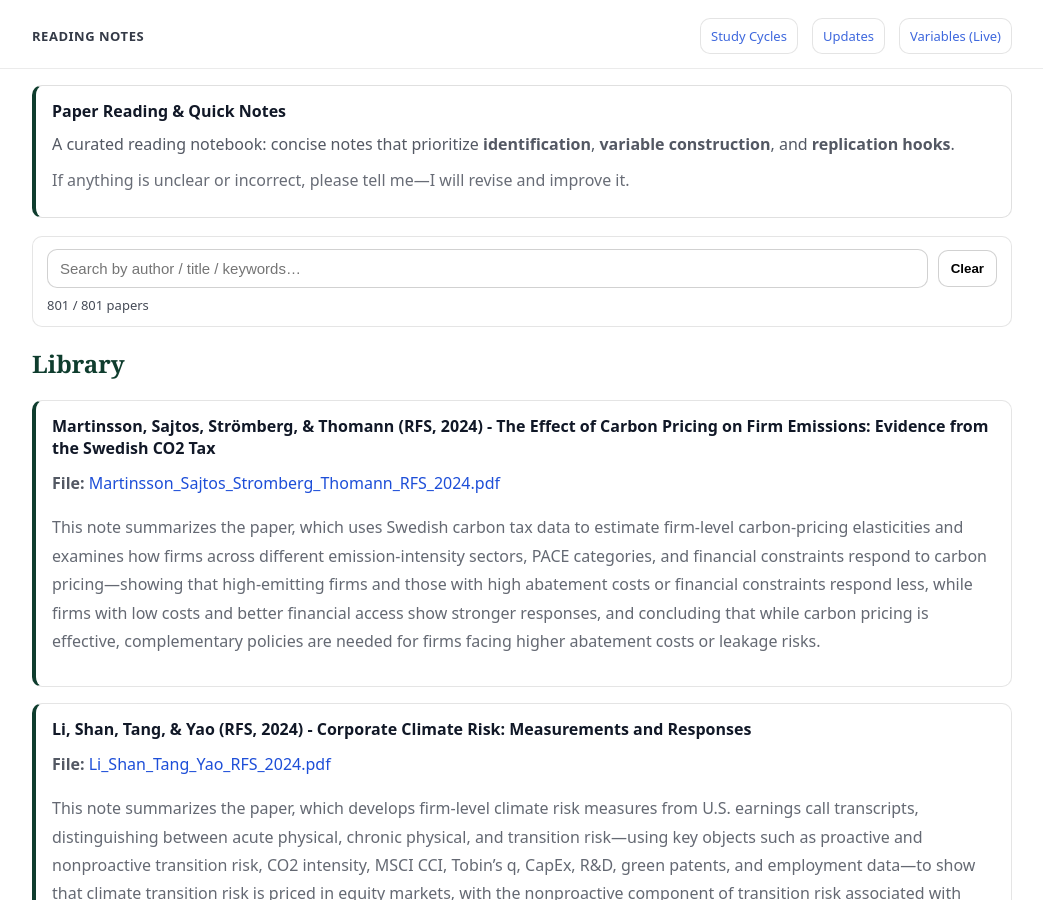
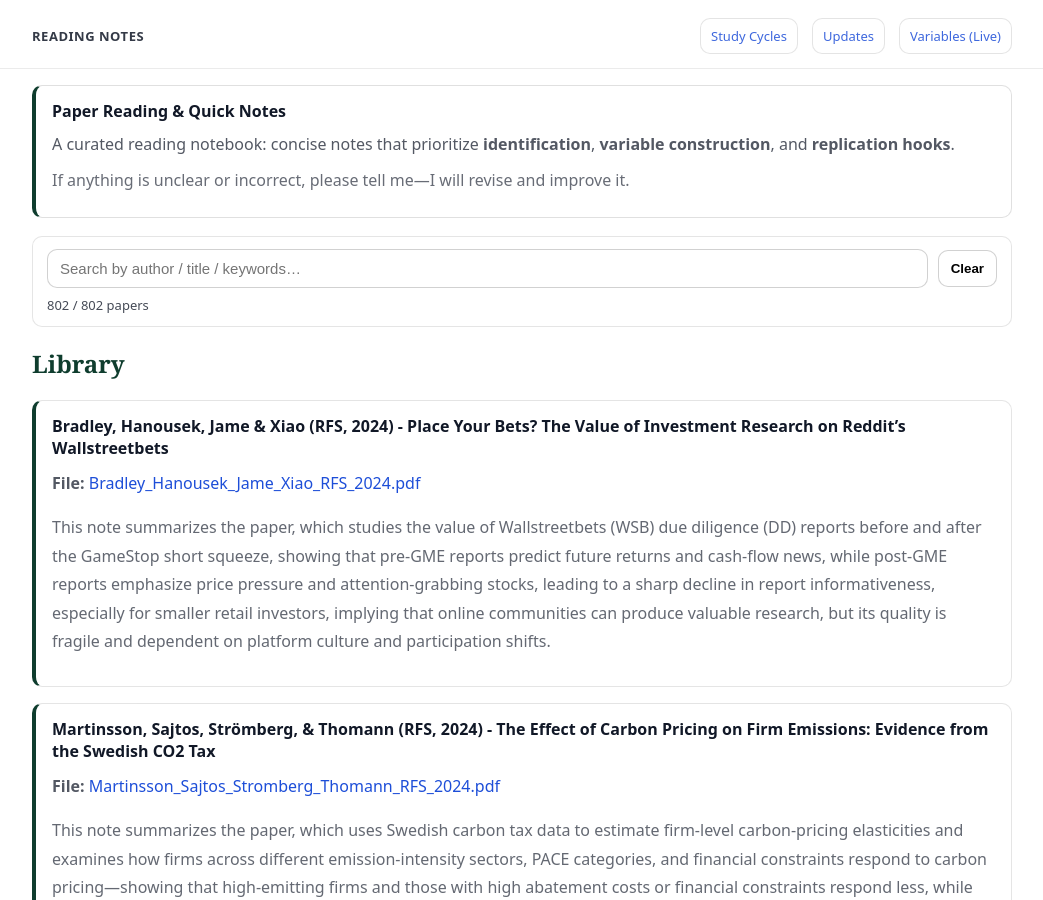
Before and after one commit to yaxinzn/study-archive, a Jekyll site: the page built from reading/index.md, in a window 1280 px wide and 900 px high. Shown: the whole window, without its empty margins (118-1161 px from the left). Built offline with Jekyll 4.4.1, drawn with Linux system fonts in a browser that asks for light colours.

Commit message:
Reading: add/update Bradley_Hanousek_Jame_Xiao_RFS_2024.pdf

```diff
--- a/_data/reading.yml
+++ b/_data/reading.yml
@@ -1,3 +1,7 @@
+- title: "Bradley, Hanousek, Jame & Xiao (RFS, 2024) - Place Your Bets? The Value of Investment Research on Reddit’s Wallstreetbets"
+  file: "Bradley_Hanousek_Jame_Xiao_RFS_2024.pdf"
+  desc: "This note summarizes the paper, which studies the value of Wallstreetbets (WSB) due diligence (DD) reports before and after the GameStop short squeeze, showing that pre-GME reports predict future returns and cash-flow news, while post-GME reports emphasize price pressure and attention-grabbing stocks, leading to a sharp decline in report informativeness, especially for smaller retail investors, implying that online communities can produce valuable research, but its quality is fragile and dependent on platform culture and participation shifts."
+
 - title: "Martinsson, Sajtos, Strömberg, & Thomann (RFS, 2024) - The Effect of Carbon Pricing on Firm Emissions: Evidence from the Swedish CO2 Tax"
   file: "Martinsson_Sajtos_Stromberg_Thomann_RFS_2024.pdf"
   desc: "This note summarizes the paper, which uses Swedish carbon tax data to estimate firm-level carbon-pricing elasticities and examines how firms across different emission-intensity sectors, PACE categories, and financial constraints respond to carbon pricing—showing that high-emitting firms and those with high abatement costs or financial constraints respond less, while firms with low costs and better financial access show stronger responses, and concluding that while carbon pricing is effective, complementary policies are needed for firms facing higher abatement costs or leakage risks."
```
Also changed, not shown: 1 other file.
